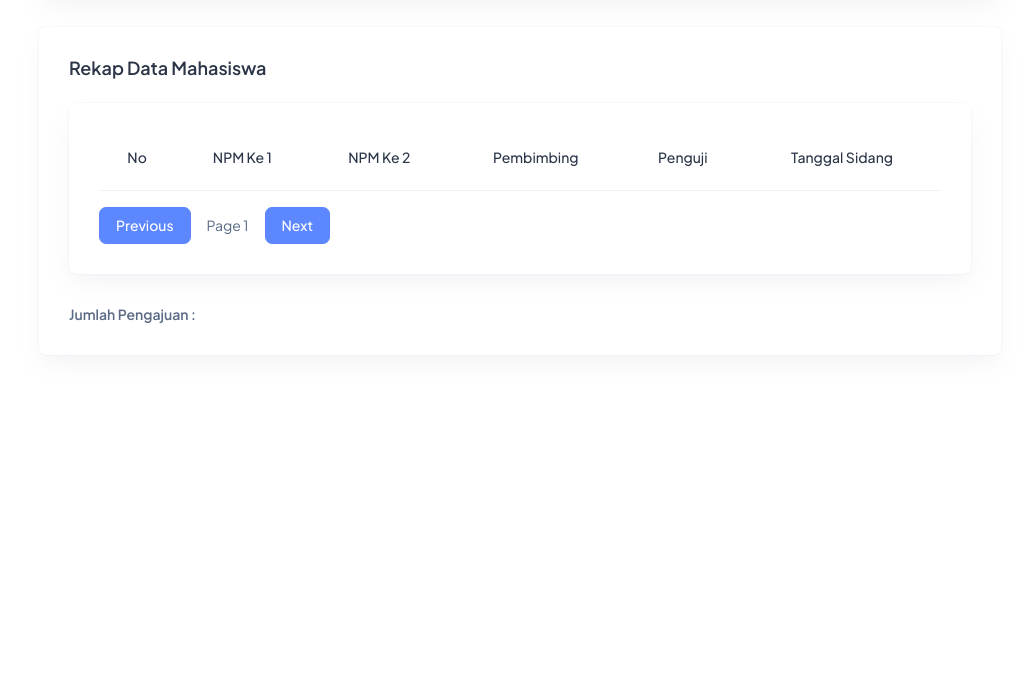
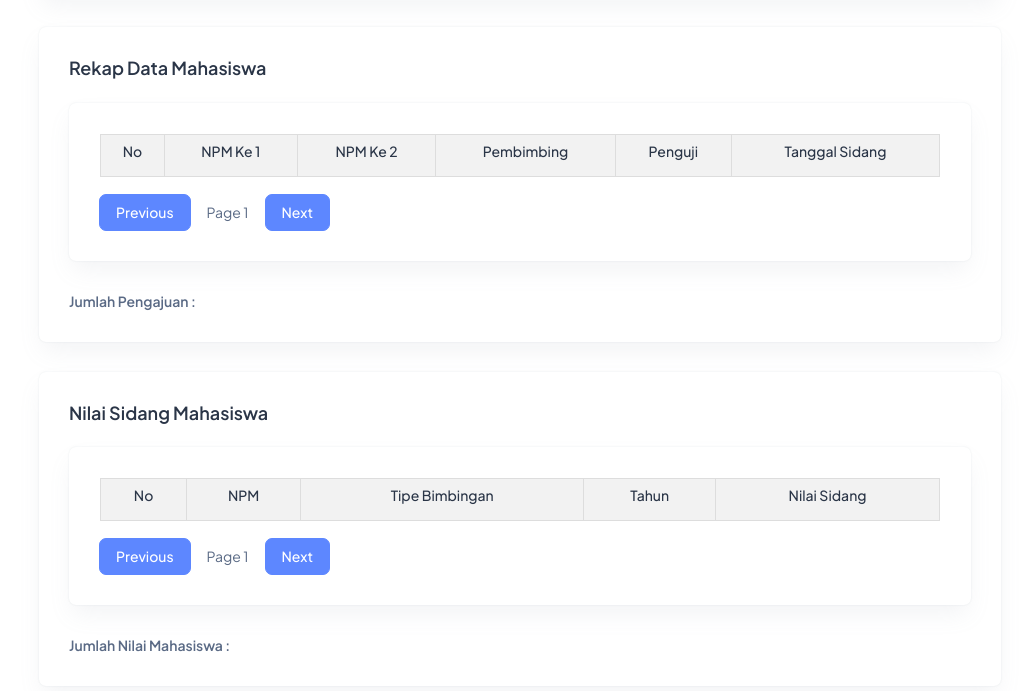
Before and after one commit to uiteung/APPESI, a website: page index.html in a window 1280 px wide. Shown: the part 375-1066 px from the top of the page, without its empty margins (255-1280 px from the left). Before the commit the page ends 800 px from the top, so only its background shows below. Drawn offline with Linux system fonts and the light colour scheme; no server answers.

Commit message:
create tabel nilai sidang mahasiswa

```diff
--- a/index.html
+++ b/index.html
@@ -7,6 +7,7 @@
   <title>APPESI ULBI</title>
   <link rel="shortcut icon" type="image/png" href="assets/images/logos/favicon-ulbi.png" />
   <link rel="stylesheet" href="assets/css/styles.min.css" />
+  <link rel="stylesheet" href="assets/css/table.css" />
 </head>
 
 <body>
@@ -38,16 +39,18 @@
               </div>
           </div>
         </div>
-
+        <!-- Tabel Pengajuan Sidang -->
         <div class="card">
           <div class="card-body">
             <h5 class="card-title fw-semibold mb-4">Rekap Data Mahasiswa</h5>
             <div class="card">
               <div class="card-body">
                 <div class="table-wrapper table-responsive">
+                  <div class="table-container">
                     <table class="table">
                       <thead>
                         <tr style="text-align: center; vertical-align: middle">
+                          <th hidden></th>
                           <th><h6>No</h6></th>
                           <th><h6>NPM Ke 1</h6></th>
                           <th><h6>NPM Ke 2</h6></th>
@@ -63,6 +66,7 @@
                       </tbody>
                     </table>
                   <!-- end table -->
+                  </div>
                 </div>
                 <!-- start Button Pagination -->
                 <div class="row">
@@ -85,6 +89,55 @@
             <h7 class="fw-semibold" id="jumlahPengjuanSidang">Jumlah Pengajuan : </h7>
           </div>
         </div>
+        <!-- Tabel Nilai Sidang Mahasiswa -->
+        <div class="card">
+          <div class="card-body">
+            <h5 class="card-title fw-semibold mb-4">Nilai Sidang Mahasiswa</h5>
+            <div class="card">
+              <div class="card-body">
+                <div class="table-wrapper table-responsive">
+                  <div class="table-container">
+                    <table class="table">
+                      <thead>
+                        <tr style="text-align: center; vertical-align: middle">
+                          <th hidden></th>
+                          <th><h6>No</h6></th>
+                          <th><h6>NPM</h6></th>
+                          <th><h6>Tipe Bimbingan</h6></th>
+                          <th><h6>Tahun</h6></th>
+                          <th><h6>Nilai Sidang</h6></th>
+                        </tr>
+                        <!-- end table row-->
+                      </thead>
+                      <tbody id="tablebody">
+                        <!-- JS Data -->
+                        <!-- end table row -->
+                      </tbody>
+                    </table>
+                  <!-- end table -->
+                  </div>
+                </div>
+                <!-- start Button Pagination -->
+                <div class="row">
+                  <div class="col-md-6">
+                  <div class="pagination">
+                    <button id="prevPageBtn" class="btn btn-primary">
+                    Previous
+                    </button>
+                    <span id="currentPage" class="mx-3 mt-2
+                    ">Page 1</span>
+                    <button id="nextPageBtn" class="btn btn-primary">
+                    Next
+                    </button>
+                  </div>
+                  </div>
+                </div>
+                <!-- end Button Pagination -->
+              </div>
+            </div>
+            <h7 class="fw-semibold" id="jumlahNilaiMahasiswa">Jumlah Nilai Mahasiswa : </h7>
+          </div>
+        </div>
         <!-- Content End -->
       </div>
     </div>
```
Lines whose indentation alone changed are shown as unchanged.
